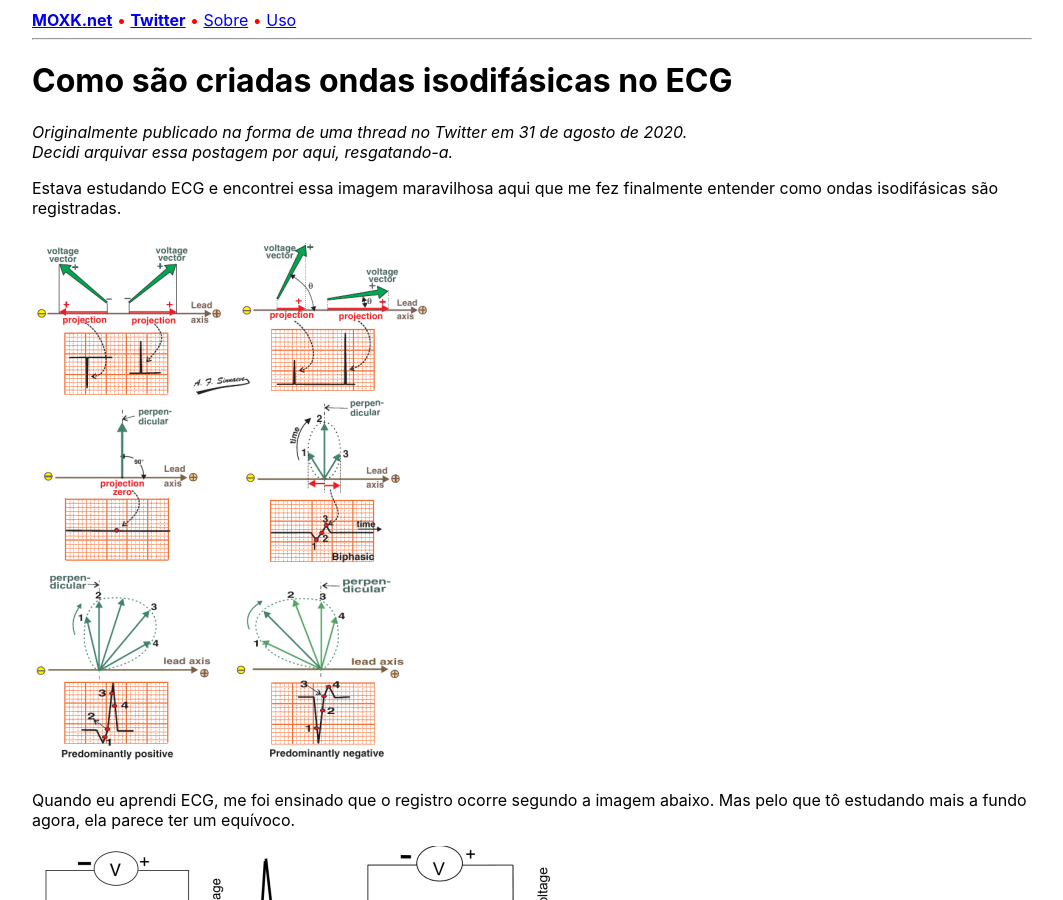
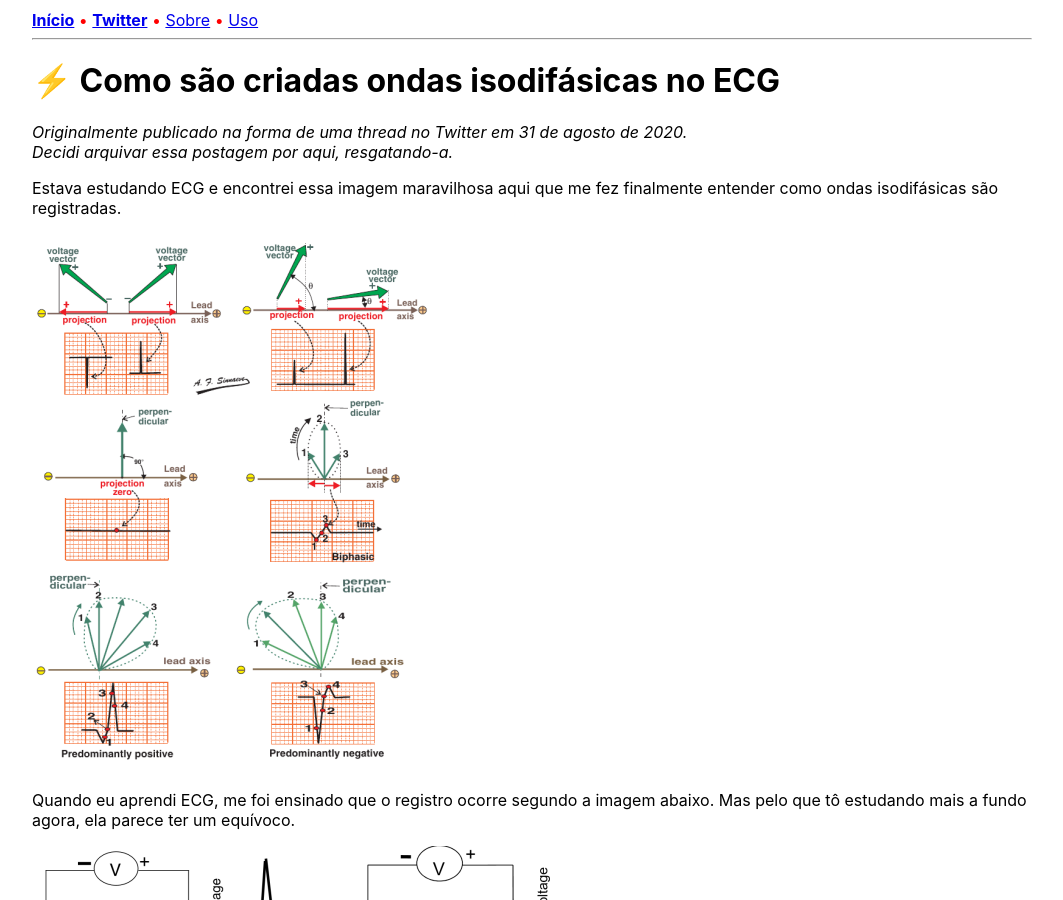
Before and after one commit to moxknet/moxknet.github.io, a Jekyll site: the page built from medicina/ondas-isodifasicas-ecg.md, in a window 1280 px wide and 900 px high. Shown: the whole window, without its empty margins (108-1171 px from the left). Built offline with Jekyll 4.4.1, drawn with Linux system fonts in a browser that asks for light colours.

```diff
--- a/_layouts/default.html
+++ b/_layouts/default.html
@@ -9,7 +9,7 @@
   </head>
   <body>
     <nav>
-      <a href="/" style="font-weight: bold">MOXK.net</a> <span style="color:red">•</span>
+      <a href="/" style="font-weight: bold">Início</a> <span style="color:red">•</span>
       <a href="https://x.com/MOXKnet" style="font-weight: bold">Twitter</a> <span style="color:red">•</span>
       <a href="/sobre">Sobre</a> <span style="color:red">•</span>
       <a href="/uso">Uso</a>
--- a/medicina/ondas-isodifasicas-ecg.md
+++ b/medicina/ondas-isodifasicas-ecg.md
@@ -1,5 +1,5 @@
 ---
-title: Como são criadas ondas isodifásicas no ECG
+title: ⚡️ Como são criadas ondas isodifásicas no ECG
 date: 2020-08-31
 ---
 
```
Also changed, not shown: index.md (+1 -9 lines), medicina/eletrodos-ecg.md (added, +24 -0 lines), assets/img/medicina/eletrodos-ecg.png (added), assets/img/medicina/eletrodos-ecg2.png (added), 14 other files.
